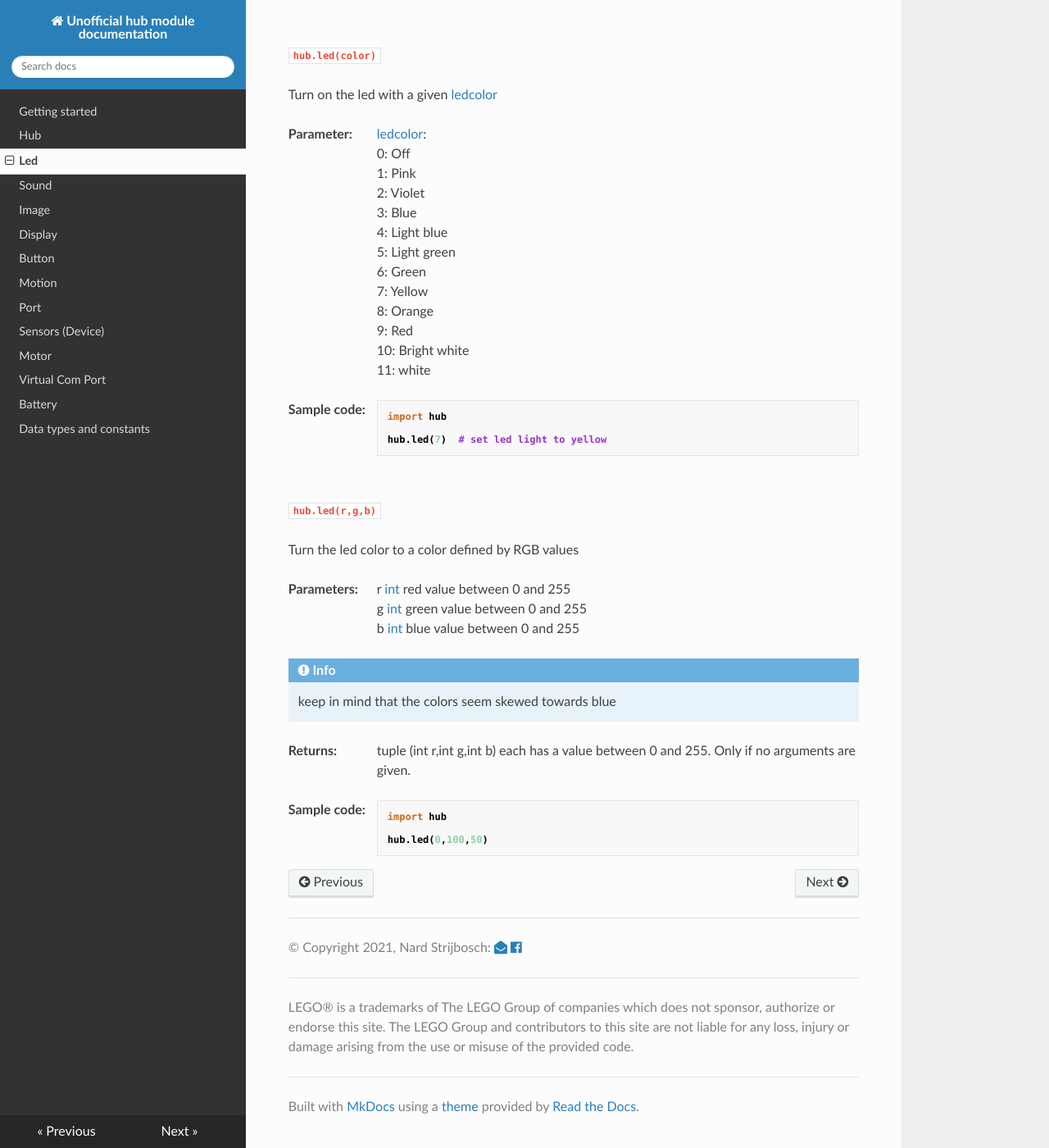
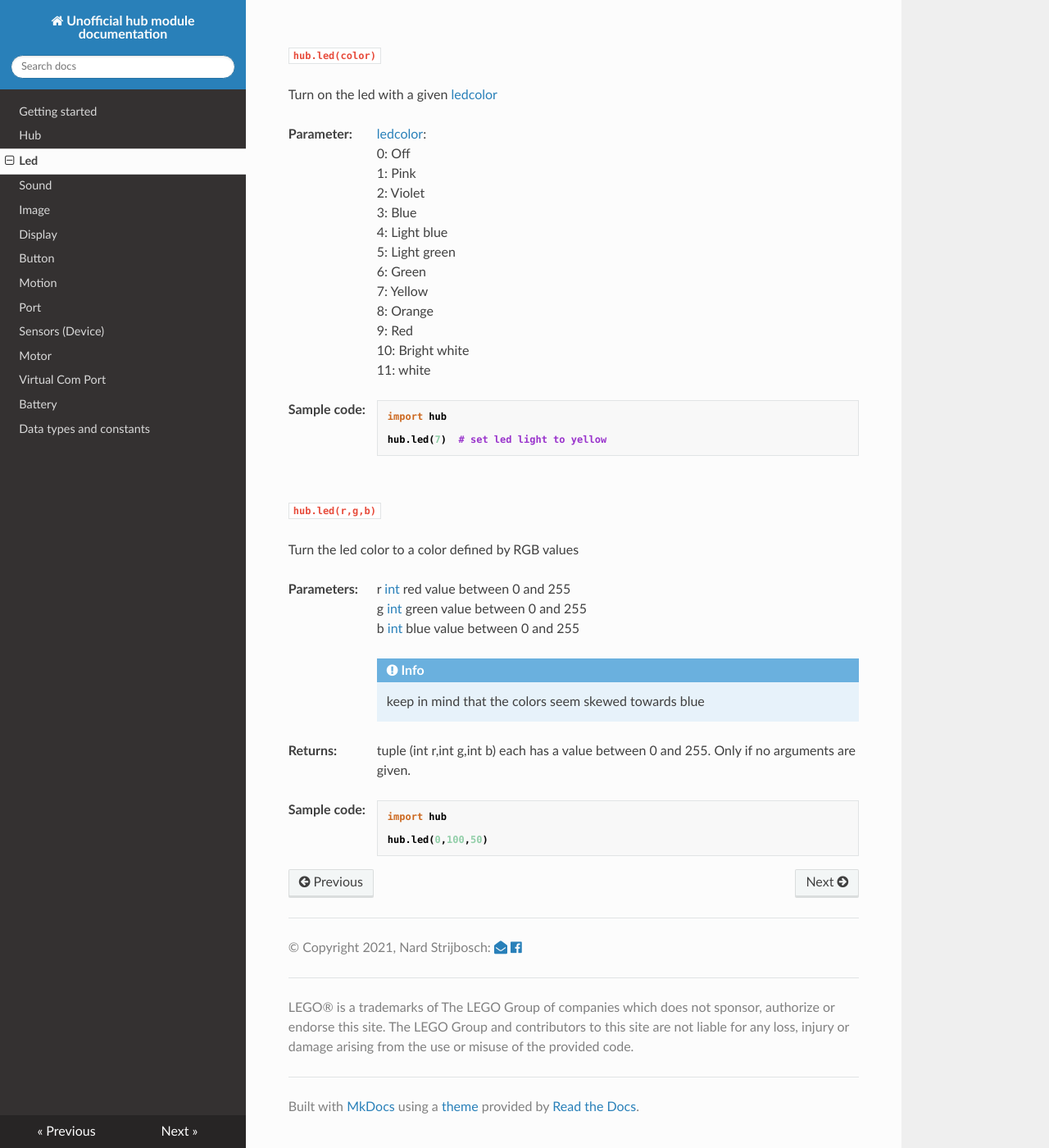
Before and after one commit to NStrijbosch/hub-module-notes, an MkDocs documentation site: the page built from docs/led.md, in a window 1280 px wide and 1400 px high, scrolled down 130 px. Shown: the whole window at 82% size. Built offline with MkDocs 1.6.1, drawn with Linux system fonts in a browser that asks for light colours; nearby versions of some CDN libraries.

Commit message:
Update custom.css

```diff
--- a/docs/custom.css
+++ b/docs/custom.css
@@ -33,7 +33,7 @@ span.shell_output {
         color: white; border-top:  none; margin-left: 108px; margin-top:-4em;}
 
 code {    background: #e7f2fa;    color: #2980B9;  font-weight: bold;  border-top: solid 3px #6ab0de; margin: 6px 0; padding: 6px;}
-.note, .warning, .todo, .danger {margin-left: 108px;}
+.note, .warning, .todo, .danger, .info {margin-left: 108px;}
 h1 {font-size: 150%;}
 h2 {font-size: 10%; visibility:hidden;}
 h3 {font-size: 100%}
```
